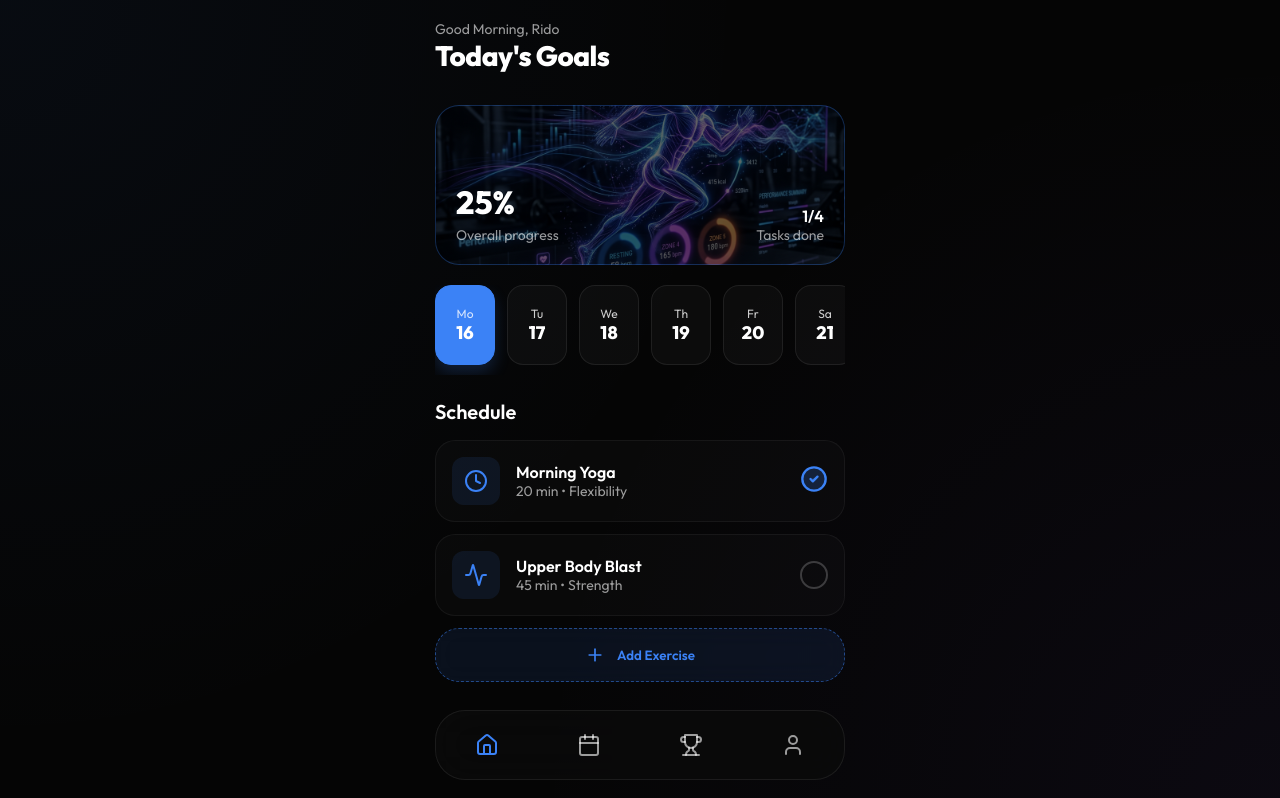
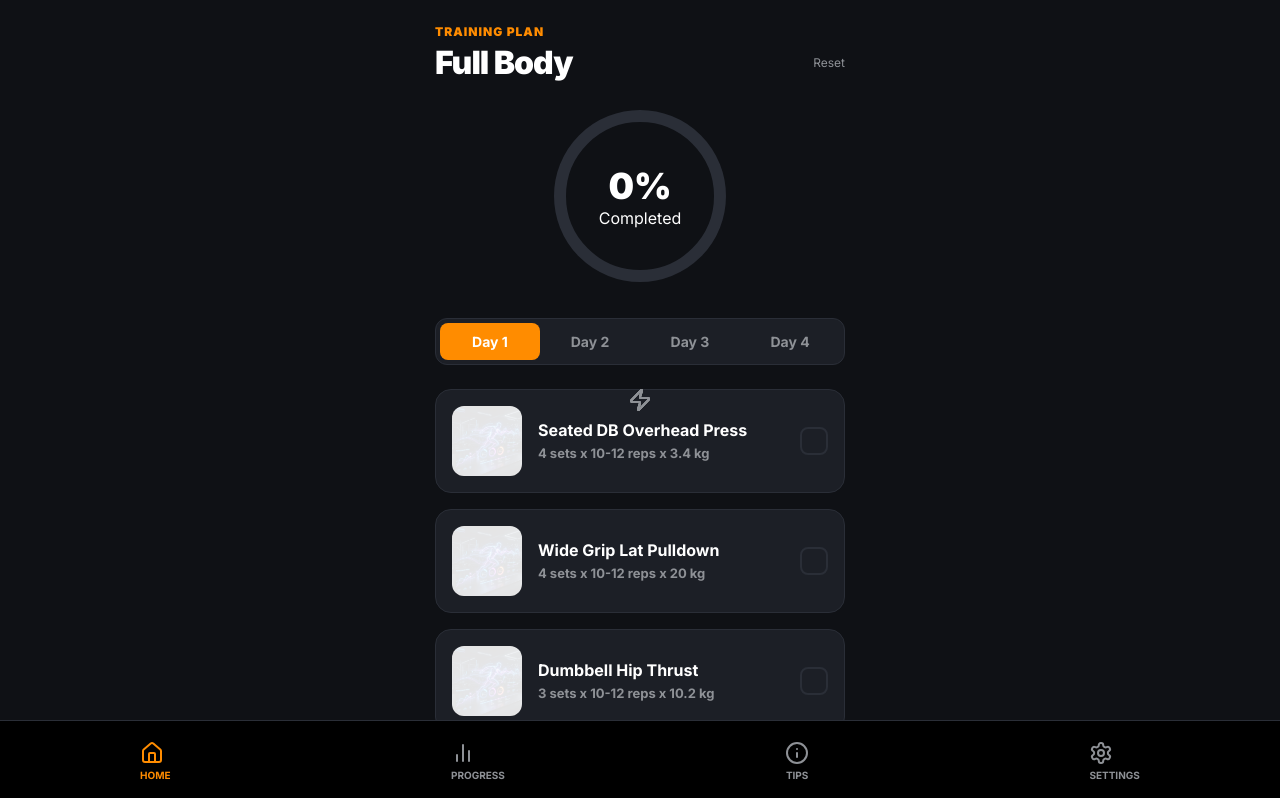
Before and after one commit to ridoandikap/fitness-scheduler, a React (Vite) app: page / in a window 1280 px wide. Shown: the top 798 px of the page. Built offline with nearby package versions, Linux system fonts and the light colour scheme.

Commit message:
Complete: Fitness22 Overhaul with 4-day gym schedule and progress saving

```diff
--- a/src/App.jsx
+++ b/src/App.jsx
@@ -1,157 +1,182 @@
-import React, { useState } from 'react';
+import React, { useState, useEffect } from 'react';
 import { motion, AnimatePresence } from 'framer-motion';
 import {
-  Calendar,
-  Activity,
-  Plus,
-  Clock,
-  Trophy,
+  Check,
+  Play,
   Home,
-  User,
-  CheckCircle2
+  BarChart2,
+  Settings,
+  Zap,
+  Info
 } from 'lucide-react';
 
-const DAYS = [
-  { id: 1, label: 'Mo', date: '16' },
-  { id: 2, label: 'Tu', date: '17' },
-  { id: 3, label: 'We', date: '18' },
-  { id: 4, label: 'Th', date: '19' },
-  { id: 5, label: 'Fr', date: '20' },
-  { id: 6, label: 'Sa', date: '21' },
-  { id: 7, label: 'Su', date: '22' },
-];
-
-const INITIAL_WORKOUTS = [
-  { id: 1, day: 1, title: 'Morning Yoga', duration: '20 min', category: 'Flexibility', completed: true },
-  { id: 2, day: 1, title: 'Upper Body Blast', duration: '45 min', category: 'Strength', completed: false },
-  { id: 3, day: 2, title: 'HIIT Session', duration: '30 min', category: 'Cardio', completed: false },
-  { id: 4, day: 3, title: 'Leg Day', duration: '50 min', category: 'Strength', completed: false },
-];
+const WORKOUT_DATA = {
+  1: [
+    { id: 'd1-1', title: 'Seated DB Overhead Press', stats: '4 sets x 10-12 reps x 3.4 kg', category: 'Shoulders' },
+    { id: 'd1-2', title: 'Wide Grip Lat Pulldown', stats: '4 sets x 10-12 reps x 20 kg', category: 'Back' },
+    { id: 'd1-3', title: 'Dumbbell Hip Thrust', stats: '3 sets x 10-12 reps x 10.2 kg', category: 'Glutes' },
+    { id: 'd1-4', title: 'Smith Machine Lunge', stats: '3 sets x 8-10 reps x 11.3 kg', category: 'Legs' },
+    { id: 'd1-5', title: 'Roman Chair Side Bend', stats: '3 sets x 10-12 reps x 3.4 kg', category: 'Core' },
+    { id: 'd1-6', title: 'Dumbbell Upright Row', stats: '3 sets x 12-15 reps x 4.5 kg', category: 'Shoulders', superset: true },
+  ],
+  2: [
+    { id: 'd2-1', title: 'Machine Supported Pull Ups', stats: '4 sets x 8-10 reps x 40.8 kg', category: 'Back' },
+    { id: 'd2-2', title: 'Push Up', stats: '4 sets x 3 reps', category: 'Chest' },
+    { id: 'd2-3', title: 'Hip Thrust Machine', stats: '3 sets x 12-15 reps x 18.1 kg', category: 'Glutes' },
+    { id: 'd2-4', title: 'Dumbbell Lunge', stats: '3 sets x 8-10 reps x 4.5 kg', category: 'Legs' },
+    { id: 'd2-5', title: 'Seated Cable Russian Twist', stats: '3 sets x 8-10 reps x 4.5 kg', category: 'Core' },
+    { id: 'd2-6', title: 'Standing DB Lateral Raise', stats: '3 sets x 12-15 reps x 2.2 kg', category: 'Shoulders', superset: true },
+  ],
+  3: [
+    { id: 'd3-1', title: 'Floor Back Extension', stats: '3 sets x 10 reps', category: 'Lower Back' },
+    { id: 'd3-2', title: 'Leg Press Selector Machine', stats: '3 sets x 10-12 reps x 40 kg', category: 'Legs' },
+    { id: 'd3-3', title: 'Incline Barbell Bench Press', stats: '3 sets x 8-10 reps x 22.6 kg', category: 'Chest' },
+    { id: 'd3-4', title: 'Neutral Grip Lat Pulldown', stats: '3 sets x 10-12 reps x 22.6 kg', category: 'Back' },
+    { id: 'd3-5', title: 'V Sit Ups', stats: '4 sets x 10 reps', category: 'Core' },
+    { id: 'd3-6', title: 'Standing Cable Hip Extension', stats: '4 sets x 15-20 reps x 4.5 kg', category: 'Glutes', superset: true },
+  ],
+  4: [
+    { id: 'd4-1', title: 'Goblet Squat', stats: '4 sets x 8-10 reps x 9 kg', category: 'Legs' },
+    { id: 'd4-2', title: 'Lying Leg Curl Machine', stats: '4 sets x 12-15 reps x 13.6 kg', category: 'Legs' },
+    { id: 'd4-3', title: 'Underhand Grip Lat Pulldown', stats: '3 sets x 10-12 reps x 18.1 kg', category: 'Back' },
+    { id: 'd4-4', title: 'Seated DB Overhead Press', stats: '3 sets x 10-12 reps x 3.4 kg', category: 'Shoulders' },
+    { id: 'd4-5', title: 'Abduction Machine', stats: '3 sets x 10-12 reps x 31.7 kg', category: 'Glutes' },
+    { id: 'd4-6', title: 'Lying Leg Raise', stats: '3 sets x 8 reps', category: 'Core', superset: true },
+  ]
+};
 
 function App() {
   const [selectedDay, setSelectedDay] = useState(1);
-  const [workouts, setWorkouts] = useState(INITIAL_WORKOUTS);
+  const [progress, setProgress] = useState({});
 
-  const filteredWorkouts = workouts.filter(w => w.day === selectedDay);
-  const completedCount = workouts.filter(w => w.completed).length;
+  // Load progress from localStorage
+  useEffect(() => {
+    const saved = localStorage.getItem('fitSched_progress');
+    if (saved) {
+      setProgress(JSON.parse(saved));
+    }
+  }, []);
 
-  const toggleComplete = (id) => {
-    setWorkouts(prev => prev.map(w =>
-      w.id === id ? { ...w, completed: !w.completed } : w
-    ));
+  // Save progress to localStorage whenever it changes
+  const toggleExercise = (id) => {
+    const newProgress = { ...progress, [id]: !progress[id] };
+    setProgress(newProgress);
+    localStorage.setItem('fitSched_progress', JSON.stringify(newProgress));
+  };
+
+  const currentWorkouts = WORKOUT_DATA[selectedDay];
+  const totalInDay = currentWorkouts.length;
+  const completedInDay = currentWorkouts.filter(ex => progress[ex.id]).length;
+  const percentComplete = Math.round((completedInDay / totalInDay) * 100);
+
+  const resetAll = () => {
+    if (confirm('Reset seluruh progres minggu ini?')) {
+      setProgress({});
+      localStorage.removeItem('fitSched_progress');
+    }
   };
 
   return (
     <div className="app-container">
-      <header style={{ marginBottom: '32px' }}>
-        <p className="text-dim">Good Morning, Rido</p>
-        <h1 className="h1">Today's Goals</h1>
+      {/* Header */}
+      <header className="header">
+        <p className="day-label">Training Plan</p>
+        <div style={{ display: 'flex', justifyContent: 'space-between', alignItems: 'center' }}>
+          <h1 className="title">Full Body</h1>
+          <button onClick={resetAll} style={{ background: 'none', border: 'none', color: 'var(--text-dim)', fontSize: '12px' }}>Reset</button>
+        </div>
       </header>
 
-      <motion.div
-        className="glass-card"
-        initial={{ opacity: 0, y: 20 }}
-        animate={{ opacity: 1, y: 0 }}
-        style={{
-          backgroundImage: 'linear-gradient(rgba(0,0,0,0.6), rgba(0,0,0,0.6)), url(/hero.png)',
-          backgroundSize: 'cover',
-          backgroundPosition: 'center',
-          borderColor: 'rgba(59, 130, 246, 0.3)',
-          minHeight: '160px',
-          display: 'flex',
-          flexDirection: 'column',
-          justifyContent: 'flex-end'
-        }}
-      >
-        <div style={{ display: 'flex', justifyContent: 'space-between', alignItems: 'flex-end' }}>
-          <div>
-            <h2 style={{ fontSize: '32px', marginBottom: '4px' }}>{Math.round((completedCount / workouts.length) * 100)}%</h2>
-            <p className="text-dim">Overall progress</p>
-          </div>
-          <div style={{ textAlign: 'right' }}>
-            <p style={{ fontWeight: 600 }}>{completedCount}/{workouts.length}</p>
-            <p className="text-dim">Tasks done</p>
-          </div>
+      {/* Progress Ring Area */}
+      <div className="progress-ring-container">
+        <svg width="180" height="180">
+          <circle cx="90" cy="90" r="80" stroke="var(--border)" strokeWidth="12" fill="none" />
+          <motion.circle
+            cx="90" cy="90" r="80"
+            stroke="var(--accent)"
+            strokeWidth="12"
+            fill="none"
+            strokeDasharray="502.4"
+            initial={{ strokeDashoffset: 502.4 }}
+            animate={{ strokeDashoffset: 502.4 - (502.4 * percentComplete / 100) }}
+            transition={{ duration: 1, ease: "easeOut" }}
+            strokeLinecap="round"
+          />
+        </svg>
+        <div className="progress-info">
+          <h2>{percentComplete}%</h2>
+          <p className="text-dim">Completed</p>
         </div>
-      </motion.div>
+      </div>
 
-      <div className="day-selector">
-        {DAYS.map(day => (
+      {/* Day Tabs */}
+      <div className="tabs">
+        {[1, 2, 3, 4].map(num => (
           <div
-            key={day.id}
-            className={`day-item ${selectedDay === day.id ? 'active' : ''}`}
-            onClick={() => setSelectedDay(day.id)}
+            key={num}
+            className={`tab ${selectedDay === num ? 'active' : ''}`}
+            onClick={() => setSelectedDay(num)}
           >
-            <p style={{ fontSize: '12px', opacity: 0.8 }}>{day.label}</p>
-            <p style={{ fontWeight: 800, fontSize: '18px' }}>{day.date}</p>
+            Day {num}
           </div>
         ))}
       </div>
 
-      <div style={{ display: 'flex', justifyContent: 'space-between', alignItems: 'center', marginBottom: '16px' }}>
-        <h2 className="h2" style={{ marginBottom: 0 }}>Schedule</h2>
-      </div>
-
-      <AnimatePresence mode="popLayout">
-        {filteredWorkouts.length > 0 ? (
-          filteredWorkouts.map((workout) => (
-            <motion.div
-              key={workout.id}
-              className="workout-item"
-              initial={{ opacity: 0, x: -20 }}
-              animate={{ opacity: 1, x: 0 }}
-              exit={{ opacity: 0, scale: 0.95 }}
-              layout
+      {/* Workout List */}
+      <AnimatePresence mode="wait">
+        <motion.div
+          key={selectedDay}
+          initial={{ opacity: 0, x: 10 }}
+          animate={{ opacity: 1, x: 0 }}
+          exit={{ opacity: 0, x: -10 }}
+        >
+          {currentWorkouts.map(ex => (
+            <div
+              key={ex.id}
+              className={`workout-card ${progress[ex.id] ? 'completed' : ''}`}
+              onClick={() => toggleExercise(ex.id)}
             >
-              <div className="exercise-icon">
-                {workout.category === 'Strength' ? <Activity size={24} /> : <Clock size={24} />}
+              <div className="workout-image">
+                <img src="/hero.png" alt={ex.title} style={{ opacity: 0.1 }} />
+                <div style={{ position: 'absolute', top: 0, left: 0, right: 0, bottom: 0, display: 'flex', alignItems: 'center', justifyContent: 'center' }}>
+                  <Zap size={24} color={progress[ex.id] ? 'var(--success)' : 'var(--text-dim)'} />
+                </div>
               </div>
-              <div style={{ flex: 1 }}>
-                <h3 style={{ fontSize: '16px', fontWeight: 600 }}>{workout.title}</h3>
-                <p className="text-dim">{workout.duration} • {workout.category}</p>
+              <div className="workout-details">
+                <h3>{ex.title}</h3>
+                <p className="workout-stats">{ex.stats}</p>
+                {ex.superset && <span className="superset-badge">Superset</span>}
               </div>
-              <div onClick={() => toggleComplete(workout.id)} style={{ cursor: 'pointer' }}>
-                {workout.completed ? (
-                  <CheckCircle2 color="#3b82f6" fill="#3b82f633" size={28} />
-                ) : (
-                  <div style={{ width: 28, height: 28, borderRadius: '50%', border: '2px solid rgba(255,255,255,0.2)' }} />
-                )}
+              <div className={`check-btn ${progress[ex.id] ? 'active' : ''}`}>
+                {progress[ex.id] && <Check size={18} color="white" />}
               </div>
-            </motion.div>
-          ))
-        ) : (
-          <motion.div
-            initial={{ opacity: 0 }}
-            animate={{ opacity: 1 }}
-            style={{ textAlign: 'center', padding: '40px 0' }}
-          >
-            <p className="text-dim">No workouts scheduled for today</p>
-          </motion.div>
-        )}
+            </div>
+          ))}
+        </motion.div>
       </AnimatePresence>
 
-      <button className="glass-card add-btn" style={{
-        width: '100%',
-        display: 'flex',
-        alignItems: 'center',
-        justifyContent: 'center',
-        gap: '12px',
-        padding: '16px',
-        background: 'rgba(59, 130, 246, 0.1)',
-        color: '#3b82f6',
-        border: '1px dashed rgba(59, 130, 246, 0.5)',
-        marginTop: '12px',
-        cursor: 'pointer'
-      }}>
-        <Plus size={20} />
-        <span style={{ fontWeight: 600 }}>Add Exercise</span>
+      <button className="start-btn" onClick={() => alert('Feature coming soon: Active Timer!')}>
+        START WORKOUT
       </button>
 
-      <nav className="bottom-nav">
-        <div className="nav-item active"><Home size={24} /></div>
-        <div className="nav-item"><Calendar size={24} /></div>
-        <div className="nav-item"><Trophy size={24} /></div>
-        <div className="nav-item"><User size={24} /></div>
+      {/* Bottom Nav */}
+      <nav className="footer-nav">
+        <div className="nav-link active">
+          <Home size={24} />
+          <span>HOME</span>
+        </div>
+        <div className="nav-link">
+          <BarChart2 size={24} />
+          <span>PROGRESS</span>
+        </div>
+        <div className="nav-link">
+          <Info size={24} />
+          <span>TIPS</span>
+        </div>
+        <div className="nav-link">
+          <Settings size={24} />
+          <span>SETTINGS</span>
+        </div>
       </nav>
     </div>
   );
--- a/src/index.css
+++ b/src/index.css
@@ -1,21 +1,20 @@
-@import url('https://fonts.googleapis.com/css2?family=Outfit:wght@300;400;600;800&display=swap');
+@import url('https://fonts.googleapis.com/css2?family=Inter:wght@400;700;900&display=swap');
 
 :root {
-  --bg-color: #050505;
-  --card-bg: rgba(255, 255, 255, 0.03);
-  --border-color: rgba(255, 255, 255, 0.08);
-  --accent-blue: #3b82f6;
-  --accent-purple: #8b5cf6;
-  --text-main: #ffffff;
-  --text-dim: rgba(255, 255, 255, 0.6);
-  --glass-blur: blur(12px);
+  --bg-color: #0F1115;
+  --card-bg: #1C1F26;
+  --accent: #FF8C00; /* Fitness22 Orange */
+  --text-main: #FFFFFF;
+  --text-dim: #8E9196;
+  --border: #2A2E37;
+  --success: #2ECC71;
 }
 
 * {
   margin: 0;
   padding: 0;
   box-sizing: border-box;
-  font-family: 'Outfit', sans-serif;
+  font-family: 'Inter', sans-serif;
   -webkit-tap-highlight-color: transparent;
 }
 
@@ -23,135 +22,206 @@ body {
   background: var(--bg-color);
   color: var(--text-main);
   min-height: 100vh;
-  overflow-x: hidden;
-  background-image:
-    radial-gradient(circle at 0% 0%, rgba(59, 130, 246, 0.05) 0%, transparent 50%),
-    radial-gradient(circle at 100% 100%, rgba(139, 92, 246, 0.05) 0%, transparent 50%);
+  padding-bottom: 90px;
 }
 
 .app-container {
   max-width: 450px;
   margin: 0 auto;
-  min-height: 100vh;
-  padding: 20px;
-  padding-bottom: 100px;
+  padding: 24px 20px;
 }
 
-.glass-card {
-  background: var(--card-bg);
-  backdrop-filter: var(--glass-blur);
-  -webkit-backdrop-filter: var(--glass-blur);
-  border: 1px solid var(--border-color);
-  border-radius: 24px;
-  padding: 20px;
-  margin-bottom: 20px;
+/* Header & Progress */
+.header {
+  margin-bottom: 24px;
 }
 
-.h1 {
-  font-size: 28px;
+.day-label {
+  color: var(--accent);
+  text-transform: uppercase;
   font-weight: 800;
-  letter-spacing: -0.5px;
-  margin-bottom: 8px;
+  letter-spacing: 1px;
+  font-size: 12px;
+  margin-bottom: 4px;
 }
 
-.h2 {
-  font-size: 20px;
-  font-weight: 600;
-  margin-bottom: 16px;
+.title {
+  font-size: 32px;
+  font-weight: 900;
+  letter-spacing: -1px;
 }
 
-.text-dim {
-  color: var(--text-dim);
-  font-size: 14px;
+/* Circular Progress Mock */
+.progress-ring-container {
+  display: flex;
+  align-items: center;
+  justify-content: center;
+  margin: 20px 0 32px;
+  position: relative;
 }
 
-.day-selector {
-  display: flex;
-  gap: 12px;
-  overflow-x: auto;
-  padding-bottom: 10px;
-  margin-bottom: 24px;
-  scrollbar-width: none;
+.progress-info {
+  position: absolute;
+  text-align: center;
 }
 
-.day-selector::-webkit-scrollbar {
-  display: none;
+.progress-info h2 {
+  font-size: 36px;
+  font-weight: 900;
 }
 
-.day-item {
-  min-width: 60px;
-  height: 80px;
+/* Day Selector */
+.tabs {
   display: flex;
-  flex-direction: column;
+  background: var(--card-bg);
+  border-radius: 12px;
+  padding: 4px;
+  margin-bottom: 24px;
+  border: 1px solid var(--border);
+}
+
+.tab {
+  flex: 1;
+  text-align: center;
+  padding: 10px;
+  border-radius: 8px;
+  font-weight: 700;
+  font-size: 14px;
+  color: var(--text-dim);
+  cursor: pointer;
+  transition: all 0.2s;
+}
+
+.tab.active {
+  background: var(--accent);
+  color: white;
+}
+
+/* Workout Cards */
+.workout-card {
+  background: var(--card-bg);
+  border-radius: 16px;
+  border: 1px solid var(--border);
+  padding: 16px;
+  margin-bottom: 16px;
+  display: flex;
+  align-items: center;
+  gap: 16px;
+  transition: transform 0.2s;
+}
+
+.workout-card.completed {
+  border-color: var(--success);
+  opacity: 0.8;
+}
+
+.workout-image {
+  width: 70px;
+  height: 70px;
+  background: white;
+  border-radius: 12px;
+  overflow: hidden;
+  flex-shrink: 0;
+}
+
+.workout-image img {
+  width: 100%;
+  height: 100%;
+  object-fit: contain;
+}
+
+.workout-details {
+  flex: 1;
+}
+
+.workout-details h3 {
+  font-size: 16px;
+  font-weight: 700;
+  margin-bottom: 4px;
+  line-height: 1.2;
+}
+
+.workout-stats {
+  font-size: 13px;
+  color: var(--text-dim);
+  font-weight: 600;
+}
+
+.superset-badge {
+  background: rgba(255, 140, 0, 0.1);
+  color: var(--accent);
+  font-size: 10px;
+  font-weight: 800;
+  padding: 2px 6px;
+  border-radius: 4px;
+  display: inline-block;
+  margin-top: 6px;
+  text-transform: uppercase;
+}
+
+/* Checklist Button */
+.check-btn {
+  width: 28px;
+  height: 28px;
+  border-radius: 8px;
+  border: 2px solid var(--border);
+  display: flex;
   align-items: center;
   justify-content: center;
-  background: var(--card-bg);
-  border: 1px solid var(--border-color);
-  border-radius: 16px;
-  transition: all 0.3s ease;
   cursor: pointer;
 }
 
-.day-item.active {
-  background: var(--accent-blue);
-  border-color: var(--accent-blue);
-  box-shadow: 0 8px 16px rgba(59, 130, 246, 0.2);
+.check-btn.active {
+  background: var(--success);
+  border-color: var(--success);
 }
 
-.workout-item {
-  display: flex;
-  align-items: center;
-  gap: 16px;
-  padding: 16px;
-  background: rgba(255, 255, 255, 0.02);
-  border-radius: 20px;
-  margin-bottom: 12px;
-  border: 1px solid rgba(255, 255, 255, 0.05);
-}
-
-.exercise-icon {
-  width: 48px;
-  height: 48px;
-  background: rgba(59, 130, 246, 0.1);
-  border-radius: 12px;
-  display: flex;
-  align-items: center;
-  justify-content: center;
-  color: var(--accent-blue);
-}
-
-.bottom-nav {
+/* Bottom Nav */
+.footer-nav {
   position: fixed;
-  bottom: 20px;
-  left: 50%;
-  transform: translateX(-50%);
-  width: calc(100% - 40px);
-  max-width: 410px;
-  background: rgba(10, 10, 10, 0.8);
-  backdrop-filter: blur(20px);
-  -webkit-backdrop-filter: blur(20px);
-  border: 1px solid var(--border-color);
-  border-radius: 30px;
-  height: 70px;
+  bottom: 0;
+  left: 0;
+  right: 0;
+  height: 80px;
+  background: #000;
   display: flex;
   justify-content: space-around;
   align-items: center;
-  z-index: 100;
+  border-top: 1px solid var(--border);
 }
 
-.nav-item {
+.nav-link {
   color: var(--text-dim);
+  text-align: center;
+  font-size: 10px;
+  font-weight: 700;
   display: flex;
   flex-direction: column;
-  align-items: center;
   gap: 4px;
-  cursor: pointer;
 }
 
-.nav-item.active {
-  color: var(--accent-blue);
+.nav-link.active {
+  color: var(--accent);
 }
 
-.add-btn:hover {
-  background: rgba(59, 130, 246, 0.2) !important;
+.start-btn {
+  background: var(--accent);
+  color: white;
+  width: 100%;
+  padding: 16px;
+  border-radius: 12px;
+  border: none;
+  font-weight: 900;
+  font-size: 18px;
+  margin-top: 8px;
+  cursor: pointer;
+  box-shadow: 0 4px 15px rgba(255, 140, 0, 0.3);
 }
+
+/* Custom Scrollbar for tabs if needed */
+.tabs {
+  scrollbar-width: none;
+}
+.tabs::-webkit-scrollbar {
+  display: none;
+}
```
